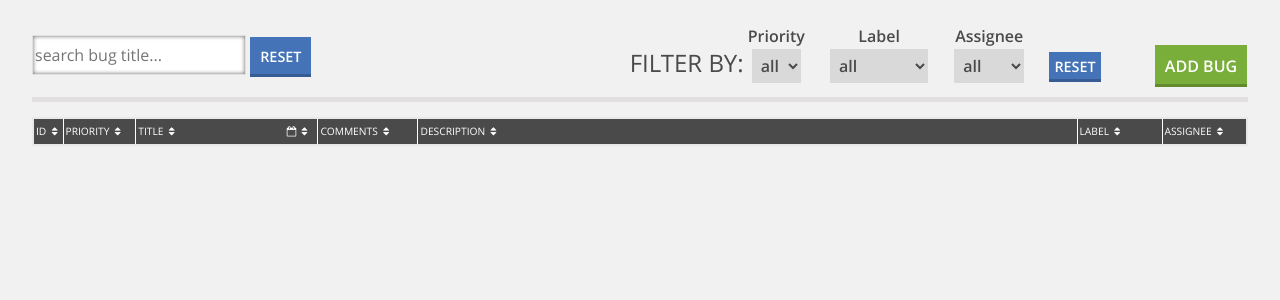
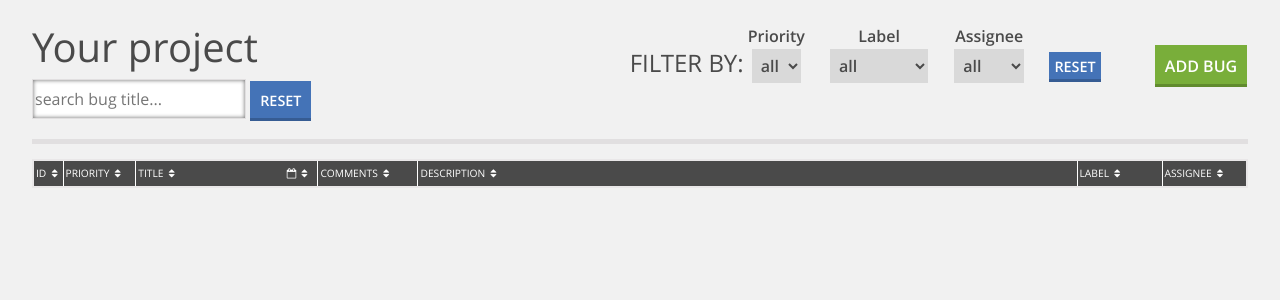
Before and after one commit to polosson/bughunter, a PHP site: page / in a window 1280 px wide. Shown: the part 61-361 px from the top of the page. Run offline with PHP 8.4, Linux system fonts and the light colour scheme; data comes from the database, SQL or seed files in the repository; data that the repository does not hold is empty; a stand-in replaces the project's code that opens the database connection; some libraries are stand-ins or nearby versions.

Commit message:
Added project title in main page

```diff
--- a/css/main.css
+++ b/css/main.css
@@ -68,6 +68,14 @@ body #filter-bug .search-box {
 body #filter-bug .search-box #reset {
 	vertical-align: middle;
 	font-size: 0.9em;
+}
+body #filter-bug .search-box h2 {
+	margin: 0 30px 0 0;
+	display: inline-block;
+	vertical-align: middle;
+	font-size: 2.5em;
+	text-transform: none;
+	color: #4A4A4A;
 }
 body #filter-bug .filter {
 	color: #4A4A4A;
--- a/pages/bugsList.php
+++ b/pages/bugsList.php
@@ -18,6 +18,7 @@
 ?>
 <div id="filter-bug" class="clearfix">
 	<div class="search-box">
+		<h2>{{config.globalConf.project_name.value}}</h2>
 		<input type="text" placeholder="search bug title..." ng-model="search.title" />
 		<button class="btn-action" id="reset" ng-click="search.title = ''">reset</button>
     </div>
```
